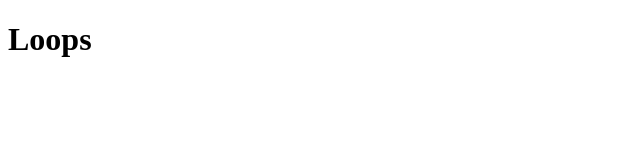
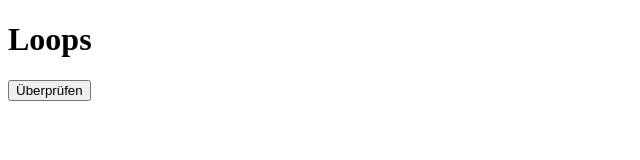
Before and after one commit to WolfgangHuesgen/loops_jannick, a plain HTML site: page index.html in a window 1280 px wide. Shown: the whole page, without its empty margins (0-640 px from the left). Drawn offline with Linux system fonts and the light colour scheme.

Commit message:
Loops und Continue, break

```diff
--- a/assets/js/main.js
+++ b/assets/js/main.js
@@ -0,0 +1,88 @@
+// Loops
+
+function main() {
+  //For Loop
+
+  const nameList = ["Peter", "Jannick", "Maria"];
+  //console.log(nameList);
+
+  for (let i = 0; i < nameList.length; i++) {
+    console.log(nameList[i]);
+  }
+
+  const revenue = [500, 300, 200, 599, 834, 573, 293, 482];
+  let totalrevenue = 0;
+
+  for (let i = 0; i < revenue.length; i++) {
+    totalrevenue += revenue[i];
+    console.log(totalrevenue);
+  }
+
+  console.log("Total: " + totalrevenue);
+  console.log("Hier folgt die FOROF-Schleife:");
+  // ForOF-Schleife
+  const cars = [
+    { brand: "Mercedes", age: 10 },
+    {
+      brand: "VW",
+      age: 5,
+    },
+    {
+      brand: "Toyoata",
+      age: 3,
+    },
+  ];
+  // von jedem car von cars gebe das car aus, aus dem Array cars
+  for (let car of cars) {
+    if (car.brand === "Mercedes") {
+      console.log(car);
+    } else {
+      console.log("Das Fahrzeug ist kein Mercedes!");
+    }
+  }
+  console.log("Hier beginnt die while-Schleife");
+  // while-Schleife - die Bedingung wier vorher geprüft
+
+  let counter = 0;
+  while (counter < 100) {
+    console.log(counter);
+    counter++;
+  }
+
+  console.log("Do-While-Schleife");
+  //do while - die Bedingung wird am Ende geprüft - der do Block wird vor der Prüfung einmal ausgeführt
+  let counter1 = 0;
+  do {
+    console.log(counter1);
+    counter1++;
+  } while (counter1 < 100);
+
+  console.log("Verschachtelte Schleifen - For-Schleife");
+
+  //nested loop - z.B. nutzbar bei Array in einem Array
+
+  const days = 7;
+  const weeks = 5;
+
+  for (let i = 1; i <= weeks; i++) {
+    console.log("Woche: " + i);
+
+    for (let j = 1; j <= days; j++) {
+      console.log("Tag: " + j + "    Woche " + i);
+    }
+  }
+
+  console.log("continue");
+
+  //continue unterbricht an der Position x und fährt danach im Code-Block fort
+  // break bricht, wenn bedingung erfüllt ist ab
+  const numbers = [100, 350, 250, 375, 1000, 750, 650, 3000, 1050, 500];
+
+  for (let i = 0; i < numbers.length; i++) {
+    if (numbers[i] < 1000) {
+      continue;
+    }
+
+    console.log(numbers[i]);
+  }
+}
--- a/index.html
+++ b/index.html
@@ -9,6 +9,7 @@
   </head>
   <body>
     <h1>Loops</h1>
+    <button onclick="main()">Überprüfen</button>
     <script src="./assets/js/main.js"></script>
   </body>
 </html>
```
